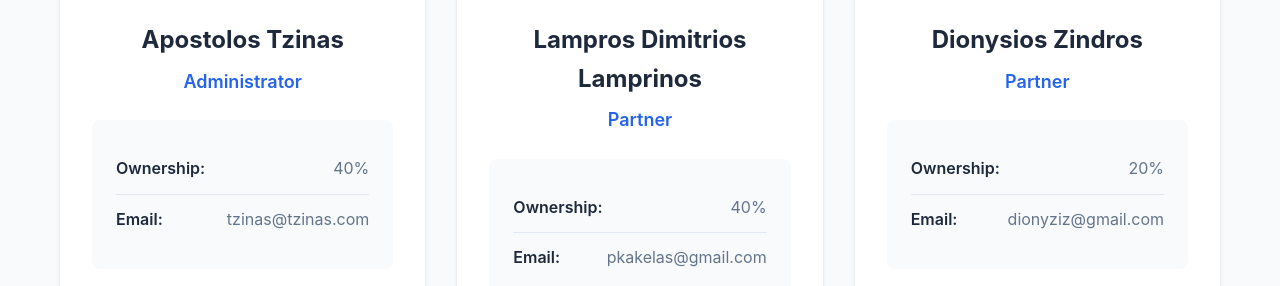
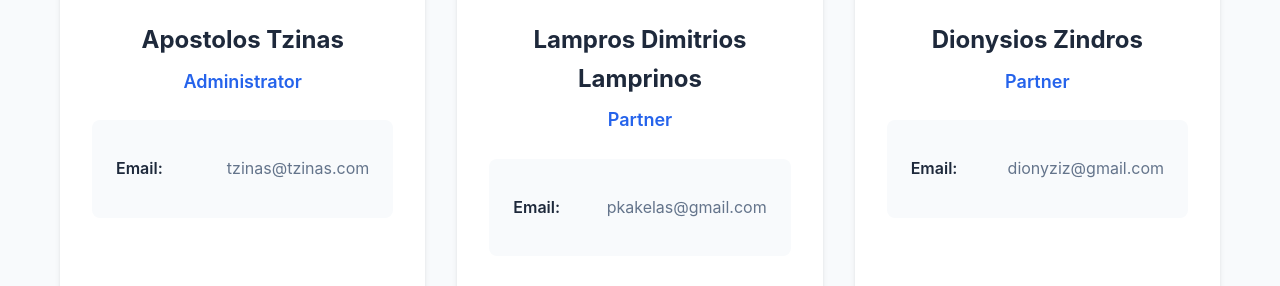
Before and after one commit to semelisp/commonprefixlabs-website, a plain HTML site: page owners-details.html in a window 1280 px wide. Shown: the part 514-800 px from the top of the page. Drawn offline with Linux system fonts and the light colour scheme.

Commit message:
Update owners-details.html

```diff
--- a/owners-details.html
+++ b/owners-details.html
@@ -47,10 +47,6 @@
                         <p class="owner-title">Administrator</p>
                         <div class="owner-details">
                             <div class="detail-item">
-                                <span class="detail-label">Ownership:</span>
-                                <span class="detail-value">40%</span>
-                            </div>
-                            <div class="detail-item">
                                 <span class="detail-label">Email:</span>
                                 <span class="detail-value">tzinas@tzinas.com</span>
                             </div>
@@ -65,10 +61,6 @@
                         <p class="owner-title">Partner</p>
                         <div class="owner-details">
                             <div class="detail-item">
-                                <span class="detail-label">Ownership:</span>
-                                <span class="detail-value">40%</span>
-                            </div>
-                            <div class="detail-item">
                                 <span class="detail-label">Email:</span>
                                 <span class="detail-value">pkakelas@gmail.com</span>
                             </div>
@@ -82,10 +74,6 @@
                         <h3>Dionysios Zindros</h3>
                         <p class="owner-title">Partner</p>
                         <div class="owner-details">
-                            <div class="detail-item">
-                                <span class="detail-label">Ownership:</span>
-                                <span class="detail-value">20%</span>
-                            </div>
                             <div class="detail-item">
                                 <span class="detail-label">Email:</span>
                                 <span class="detail-value">dionyziz@gmail.com</span>
```
